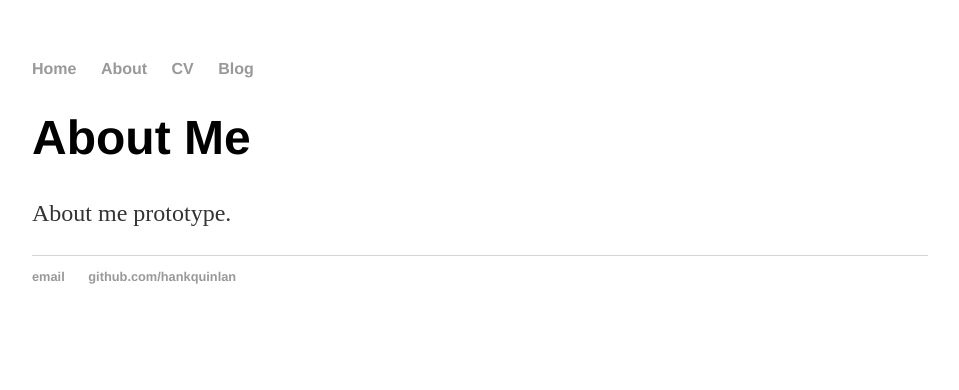
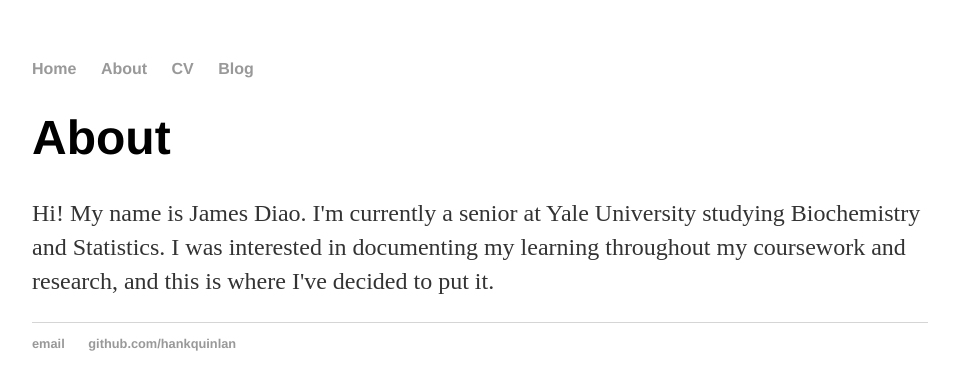
Before and after one commit to WENWENYU/jamesdiao.github.io, a Jekyll site: the page built from about/index.html, in a window 1280 px wide. Shown: the top 390 px of the page, without its empty margins (160-1119 px from the left). Built offline with Jekyll 4.4.1, drawn with Linux system fonts in a browser that asks for light colours.

Commit message:
2nd Attempted About Page

```diff
--- a/about/index.html
+++ b/about/index.html
@@ -2,5 +2,14 @@
 layout: default
 title: About Me
 ---
-	<h1>{{ page.title }}</h1>
-	<p> About me prototype.</p>
+
+		<div class="about">
+			<h1>About</h1>
+			<p>Hi! My name is James Diao. I'm currently a senior at Yale University studying Biochemistry and Statistics. I was interested in documenting my learning throughout my coursework and research, and this is where I've decided to put it.</p>
+
+			<!-- <ul class="contacts">
+				<li><a href="#">@TwitterHandle</a></li>
+				<li><a href="#">Your Departmental Webpage</a></li>
+				<li><a href="#">Another site you want to link to</a></li>
+				</ul> -->
+		</div>
--- a/index.html
+++ b/index.html
@@ -3,6 +3,6 @@ layout: default
 title: jamesdiao.github.io
 ---
 <div class="blurb">
-	<h1>Hi there, I'm James</h1>
+	<h1>Personal Page v1.1</h1>
 	<p>Just trying to get a prototype working. <a href="/about">Read more about me...</a></p>
 </div><!-- /.blurb -->
```
